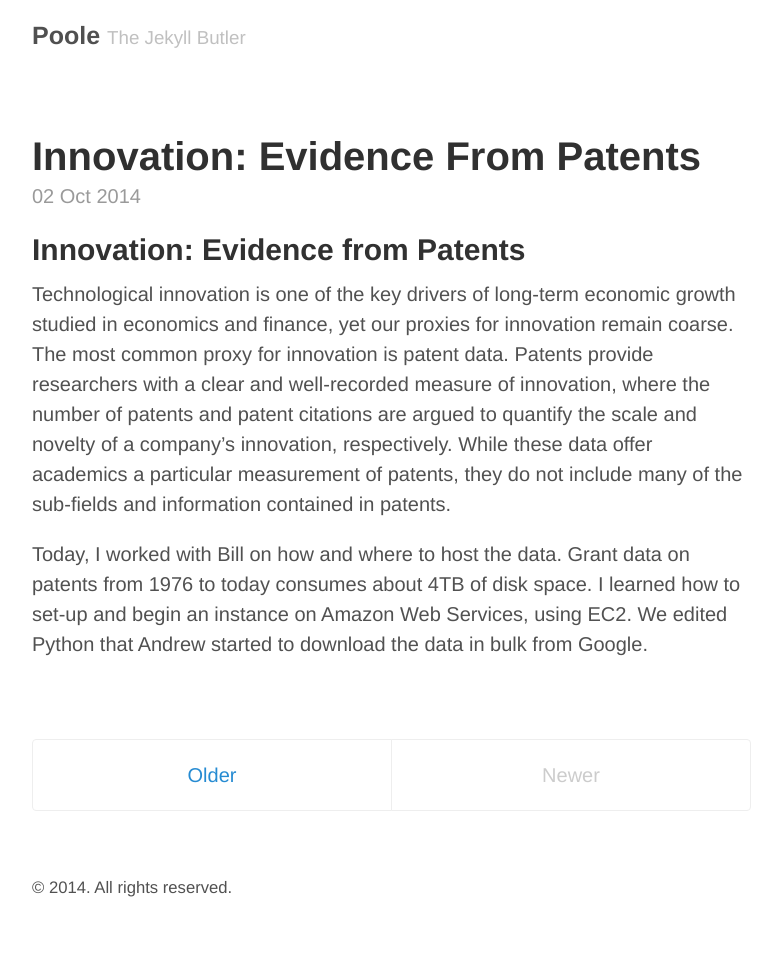
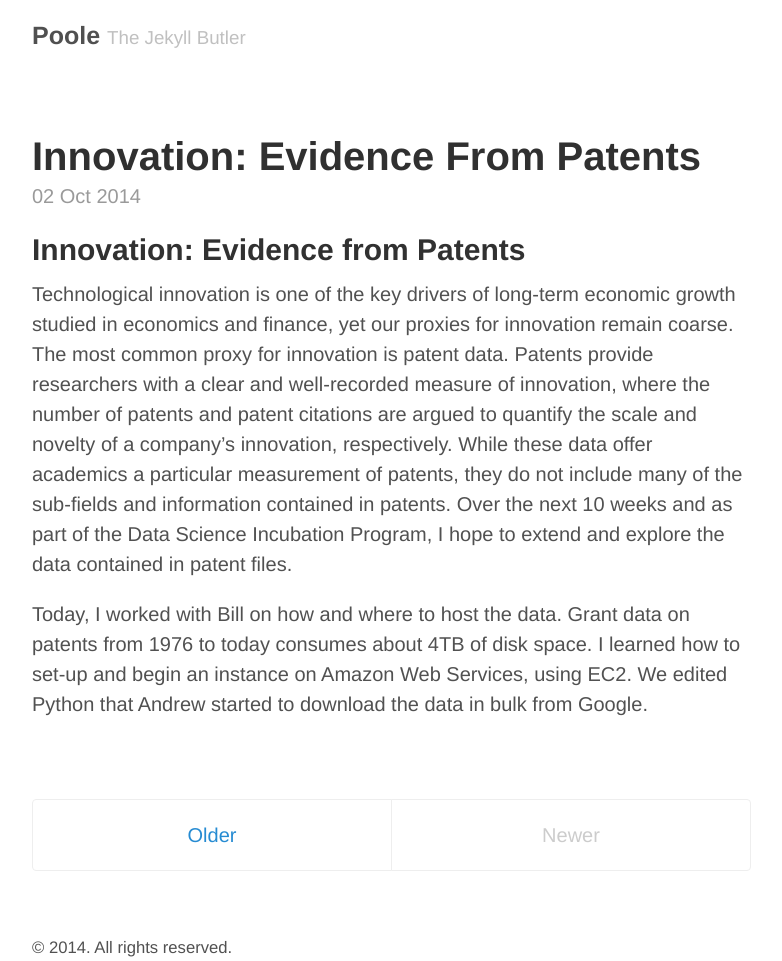
Before and after one commit to researchsanity/researchsanity.github.io, a Jekyll site: the page built from index.html, in a window 1280 px wide. Shown: the whole page, without its empty margins (248-1030 px from the left). Built offline with Jekyll 4.4.1, drawn with Linux system fonts in a browser that asks for light colours; Markdown is read by kramdown in place of the engine named in the settings; the list of posts is cut into pages by our own code; before the commit the page ends 901 px from its top, so only the background shows below that.

Commit message:
publish this one!

```diff
--- a/_posts/2014-10-02-Innovation:-Evidence-from-Patents.md
+++ b/_posts/2014-10-02-Innovation:-Evidence-from-Patents.md
@@ -4,6 +4,6 @@ published: true
 
 ## Innovation: Evidence from Patents
 Technological innovation is one of the key drivers of long-term economic growth studied in economics and finance, yet our proxies for innovation remain coarse.  The most common proxy for innovation is patent data.  Patents provide researchers with a clear and well-recorded measure of innovation, where the number of patents and patent citations are argued to quantify the scale and novelty of a company’s innovation, respectively.  While these data offer academics a particular measurement of patents, they do not include
-many of the sub-fields and information contained in patents.
+many of the sub-fields and information contained in patents.  Over the next 10 weeks and as part of the Data Science Incubation Program, I hope to extend and explore the data contained in patent files.
 
 Today, I worked with Bill on how and where to host the data.  Grant data on patents from 1976 to today consumes about 4TB of disk space.  I learned how to set-up and begin an instance on Amazon Web Services, using EC2.  We edited Python that Andrew started to download the data in bulk from Google.
```
